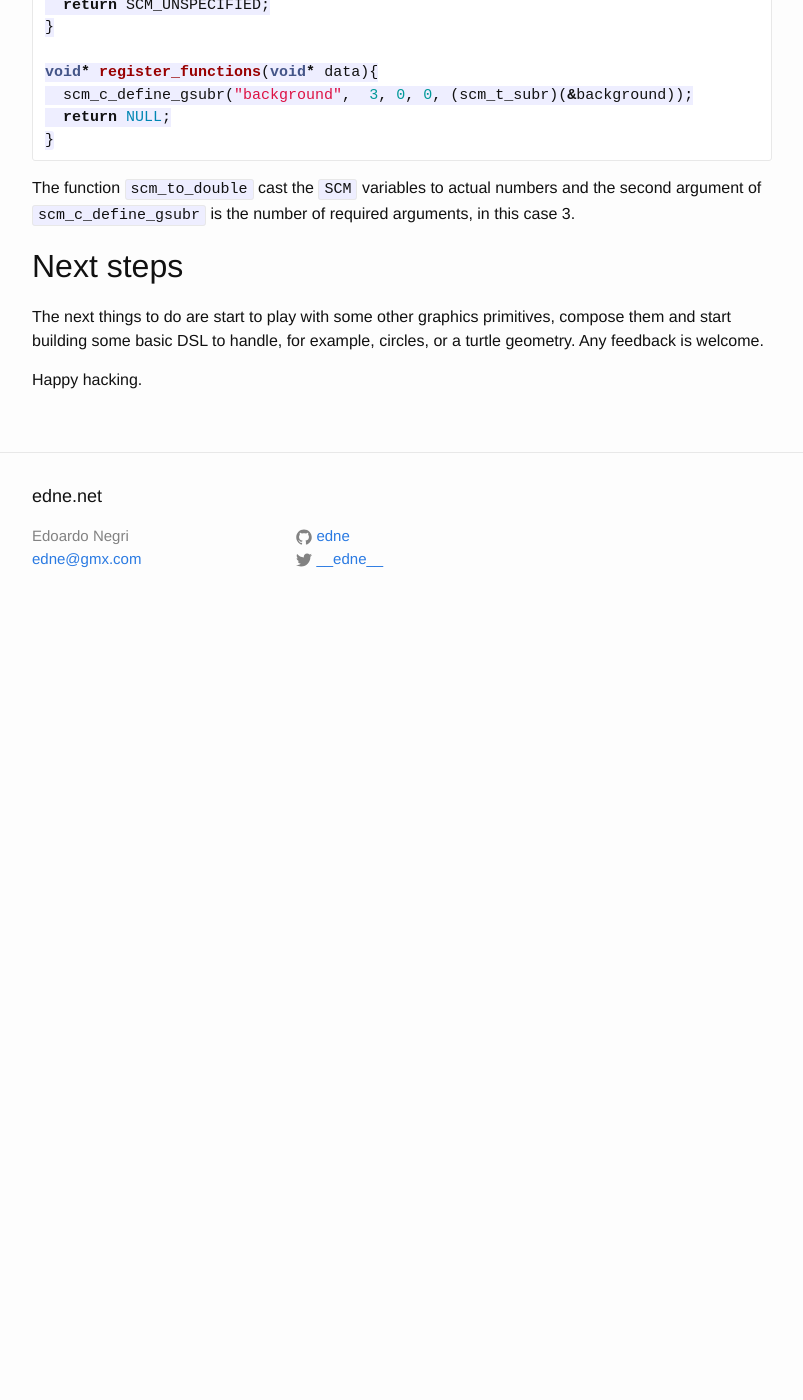
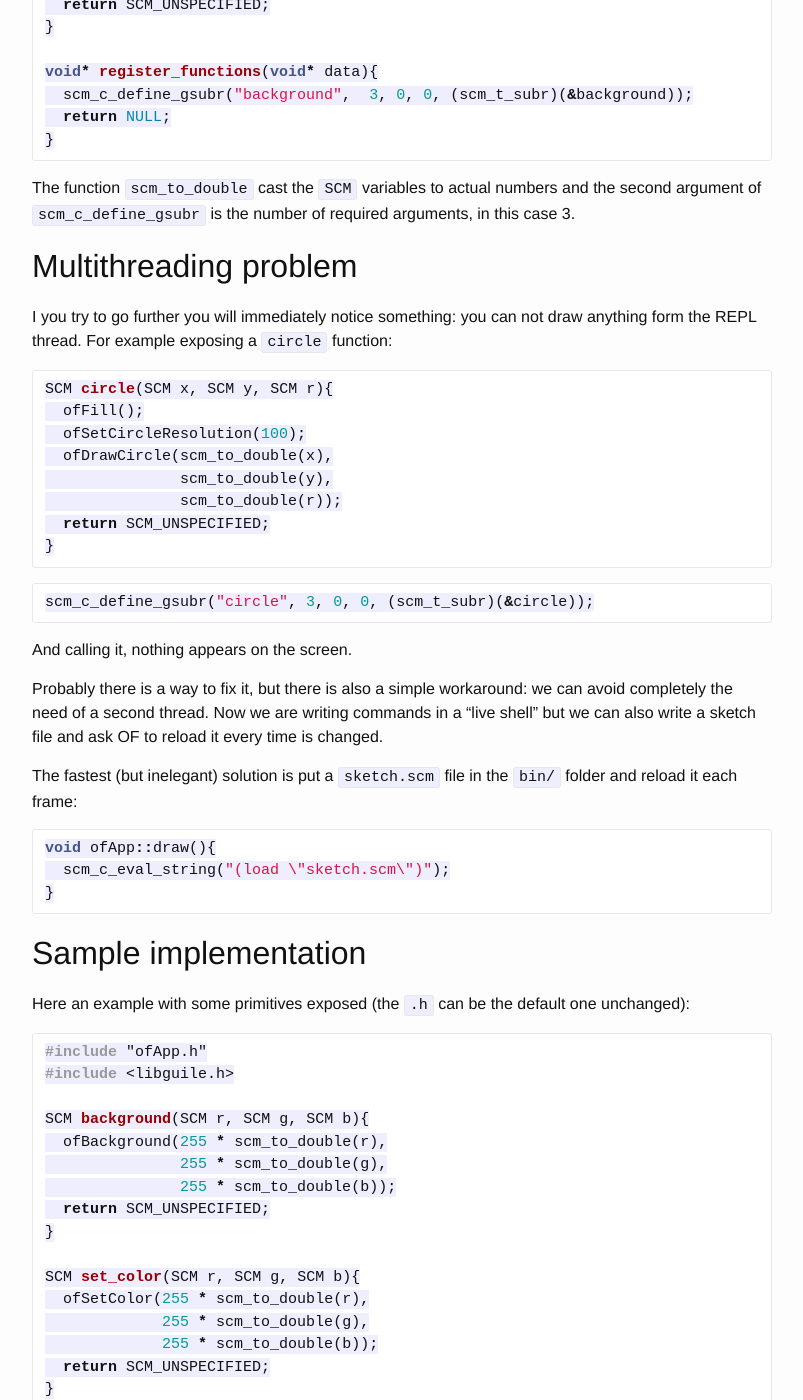
Before and after one commit to edne/edne.github.io, a Jekyll site: the page built from _posts/2016-11-03-scheme-of.md, in a window 1280 px wide and 1400 px high, scrolled down 4719 px. Shown: the whole window, without its empty margins (238-1041 px from the left). Built offline with Jekyll 4.4.1, drawn with Linux system fonts in a browser that asks for light colours; comment, search, counter and statistics services are not loaded; before the commit the page ends 5349 px from its top, so only the background shows below that; some of the changed text lies outside the part shown.

Commit message:
Single thread of-scheme

````diff
--- a/_posts/2016-11-03-scheme-of.md
+++ b/_posts/2016-11-03-scheme-of.md
@@ -248,9 +248,98 @@ numbers and the second argument of `scm_c_define_gsubr` is the number
 of required arguments, in this case 3.
 
 
-## Next steps
-The next things to do are start to play with some other graphics
-primitives, compose them and start building some basic DSL to handle,
-for example, circles, or a turtle geometry. Any feedback is welcome.
+## Multithreading problem
+I you try to go further you will immediately notice something: you can
+not draw anything form the REPL thread. For example exposing a
+`circle` function:
 
-Happy hacking.
+```cpp
+SCM circle(SCM x, SCM y, SCM r){
+  ofFill();
+  ofSetCircleResolution(100);
+  ofDrawCircle(scm_to_double(x),
+               scm_to_double(y),
+               scm_to_double(r));
+  return SCM_UNSPECIFIED;
+}
+```
+
+```cpp
+scm_c_define_gsubr("circle", 3, 0, 0, (scm_t_subr)(&circle));
+```
+
+And calling it, nothing appears on the screen.
+
+Probably there is a way to fix it, but there is also a simple
+workaround: we can avoid completely the need of a second thread.
+Now we are writing commands in a "live shell" but we can also write
+a sketch file and ask OF to reload it every time is changed.
+
+The fastest (but inelegant) solution is put a `sketch.scm` file in the
+`bin/` folder and reload it each frame:
+
+```cpp
+void ofApp::draw(){
+  scm_c_eval_string("(load \"sketch.scm\")");
+}
+```
+
+## Sample implementation
+
+Here an example with some primitives exposed (the `.h` can be the
+default one unchanged):
+
+```cpp
+#include "ofApp.h"
+#include <libguile.h>
+
+SCM background(SCM r, SCM g, SCM b){
+  ofBackground(255 * scm_to_double(r),
+               255 * scm_to_double(g),
+               255 * scm_to_double(b));
+  return SCM_UNSPECIFIED;
+}
+
+SCM set_color(SCM r, SCM g, SCM b){
+  ofSetColor(255 * scm_to_double(r),
+             255 * scm_to_double(g),
+             255 * scm_to_double(b));
+  return SCM_UNSPECIFIED;
+}
+
+SCM circle(SCM x, SCM y, SCM r){
+  ofFill();
+  ofSetCircleResolution(100);
+  ofDrawCircle(scm_to_double(x),
+               scm_to_double(y),
+               scm_to_double(r));
+  return SCM_UNSPECIFIED;
+}
+
+void* register_functions(void* data){
+  scm_c_define_gsubr("background", 3, 0, 0, (scm_t_subr)(&background));
+  scm_c_define_gsubr("set-color",  3, 0, 0, (scm_t_subr)(&set_color));
+  scm_c_define_gsubr("circle",     3, 0, 0, (scm_t_subr)(&circle));
+  return NULL;
+}
+
+void ofApp::setup(){
+  scm_with_guile(&register_functions, NULL);
+
+  // Load and start gnu-readline, library for history and autocompletion
+  scm_c_eval_string("(use-modules (ice-9 readline))");
+  scm_c_eval_string("(activate-readline)");
+}
+
+void ofApp::draw(){
+  scm_c_eval_string("(load \"sketch.scm\")");
+}
+```
+
+And a simple sketch drawing a black circle on a blue background:
+
+```scheme
+(background 0 0.4 1)
+(set-color 0 0 0)
+(circle 40 40 20)
+```
````
